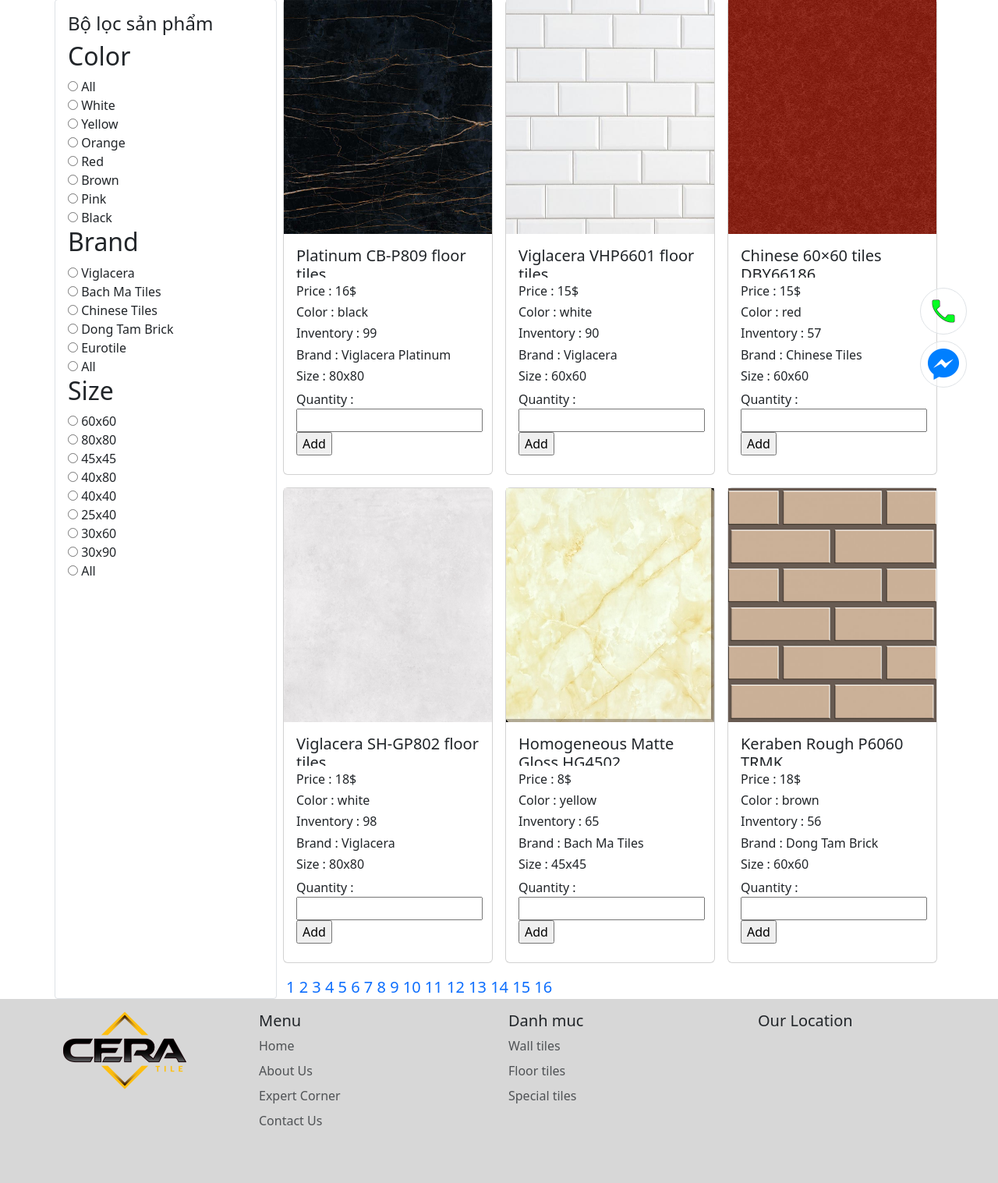
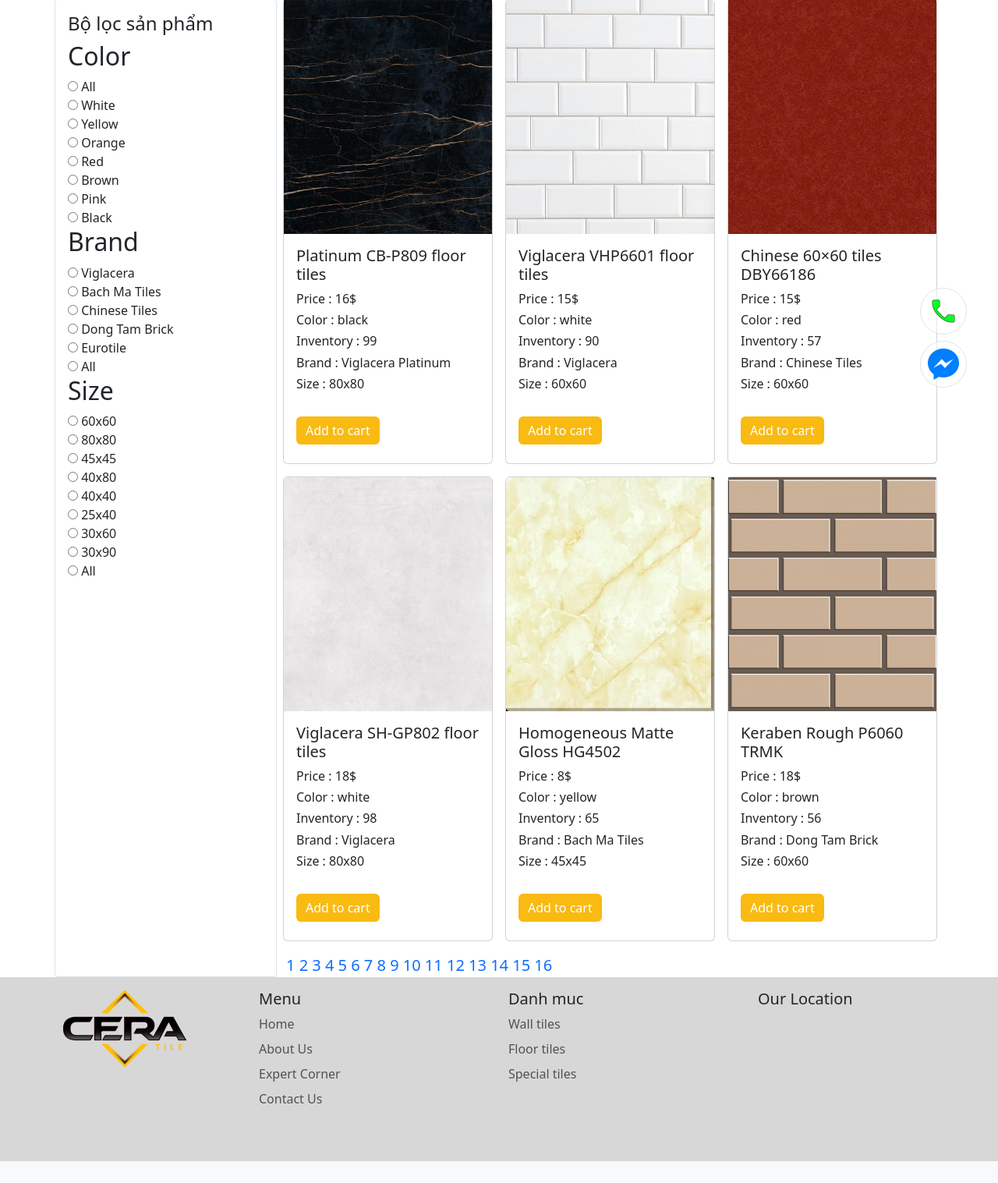
Before and after one commit to huongcaoha1994/ceramic-tiles, a PHP site: page /Ceramic-tiles/shop.php in a window 1280 px wide. Shown: the part 255-1772 px from the top of the page at 78% size. After the commit the page ends 1744 px from the top, so only its background shows below. Run offline with PHP 8.4, Linux system fonts and the light colour scheme; data comes from the database, SQL or seed files in the repository; grey boxes are pictures that could not be loaded.

Commit message:
fix shop 2

```diff
--- a/SRC/assets/css/style.css
+++ b/SRC/assets/css/style.css
@@ -24,6 +24,10 @@
   color: var(--primary-color) !important;
 }
 
+.text-decoration-none {
+  text-decoration: none;
+  color: unset;
+}
 /* Nav pill */
 .nav-pills .nav-link.active,
 .nav-pills .show > .nav-link {
@@ -122,6 +126,14 @@
 /* Thêm dấu ... vào title với giá khi quá dài */
 .product-view {
   height: 40px;
+  overflow: hidden;
+  display: -webkit-box;
+  -webkit-box-orient: vertical;
+  -webkit-line-clamp: 2;
+}
+
+.product-view-shop {
+  height: 50px;
   overflow: hidden;
   display: -webkit-box;
   -webkit-box-orient: vertical;
--- a/SRC/assets/js/footerscript.js
+++ b/SRC/assets/js/footerscript.js
@@ -133,3 +133,52 @@
     }
   });
 }
+
+//shop function
+  function filter_color(color) {
+    $.ajax({
+      url: "filter-color.php",
+      type: "POST",
+      data: {
+        color: color
+      },
+      success: function(response) {
+        $("#filter").html(response); // Cập nhật nội dung danh sách sản phẩm
+      },
+      error: function(jqXHR, textStatus, errorThrown) {
+        console.error("Error:", textStatus, errorThrown);
+      }
+    });
+  }
+
+  function filter_brand(brand) {
+    $.ajax({
+      url: "filter-color.php",
+      type: "POST",
+      data: {
+        brand: brand
+      },
+      success: function(response) {
+        $("#filter").html(response); // Cập nhật nội dung danh sách sản phẩm
+      },
+      error: function(jqXHR, textStatus, errorThrown) {
+        console.error("Error:", textStatus, errorThrown);
+      }
+    });
+  }
+
+  function filter_size(size) {
+    $.ajax({
+      url: "filter-color.php",
+      type: "POST",
+      data: {
+        size: size
+      },
+      success: function(response) {
+        $("#filter").html(response); // Cập nhật nội dung danh sách sản phẩm
+      },
+      error: function(jqXHR, textStatus, errorThrown) {
+        console.error("Error:", textStatus, errorThrown);
+      }
+    });
+  }
--- a/SRC/view/search.php
+++ b/SRC/view/search.php
@@ -85,7 +85,9 @@
                     <img src="../assets/img/<?php echo $row['image']; ?>" alt="" width="100%" height="300px">
                     </a>
                     <div class="card-body set-equal">
-                        <h5 class="product-view"><?php echo $row['product_name']; ?></h5>
+                        <a href="../view/product-detail.php?product_id=<?php echo $row['product_id'] ;?>" class="text-decoration-none">
+                        <h5 class="product-view-shop"><?php echo $row['product_name']; ?></h5>
+                        </a>
                         <h6>Price : <?php echo $row['price']; ?>$</h6>
                         <h6>Color : <?php echo $row['color']; ?></h6>
                         <h6>Inventory : <?php echo $row['inventory']; ?></h6>
@@ -99,10 +101,8 @@
                         <div class="d-flex justify-content-between mb-2">
                         <form action="../core/model/add_to_cart.php?product_id=<?php echo $row['product_id'] ; ?>" method="POST">
                             <input type="hidden" name="product_id" value="<?php echo $row['product_id'] ; ?>">
-                            <label for="quantity">Quantity : </label>
-                            <input type="number" name="quantity" required>
                             <br>
-                            <input type="submit" name="add_to_cart" value="Add">
+                            <input type="submit" name="add_to_cart" value="Add to cart" class="btn btn-primary">
                         </form>
                         </div>
                     </div>
--- a/SRC/view/shop.php
+++ b/SRC/view/shop.php
@@ -16,56 +16,7 @@
     }
   </style>
 
-  <script src="https://ajax.googleapis.com/ajax/libs/jquery/3.6.0/jquery.min.js"></script>
-  <script>
-    function filter_color(color) {
-      $.ajax({
-        url: "filter-color.php",
-        type: "POST",
-        data: {
-          color: color
-        },
-        success: function(response) {
-          $("#filter").html(response); // Cập nhật nội dung danh sách sản phẩm
-        },
-        error: function(jqXHR, textStatus, errorThrown) {
-          console.error("Error:", textStatus, errorThrown);
-        }
-      });
-    }
 
-    function filter_brand(brand) {
-      $.ajax({
-        url: "filter-color.php",
-        type: "POST",
-        data: {
-          brand: brand
-        },
-        success: function(response) {
-          $("#filter").html(response); // Cập nhật nội dung danh sách sản phẩm
-        },
-        error: function(jqXHR, textStatus, errorThrown) {
-          console.error("Error:", textStatus, errorThrown);
-        }
-      });
-    }
-
-    function filter_size(size) {
-      $.ajax({
-        url: "filter-color.php",
-        type: "POST",
-        data: {
-          size: size
-        },
-        success: function(response) {
-          $("#filter").html(response); // Cập nhật nội dung danh sách sản phẩm
-        },
-        error: function(jqXHR, textStatus, errorThrown) {
-          console.error("Error:", textStatus, errorThrown);
-        }
-      });
-    }
-  </script>
 </head>
 
 <body>
@@ -85,7 +36,7 @@
       <div class="col-12 text-center text-md-start col-md-4">
         <nav aria-label="breadcrumb">
           <ol class="breadcrumb mb-3 mb-md-0 justify-content-center justify-content-md-start">
-            <li class="breadcrumb-item"><a href="#" class="fs-6">Home</a></li>
+            <li class="breadcrumb-item"><a href="./home.php" class="fs-6">Home</a></li>
             <li class="breadcrumb-item active fs-6" aria-current="page">Shop</li>
           </ol>
         </nav>
```
